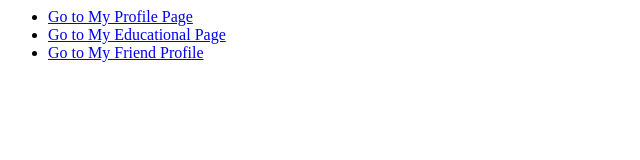
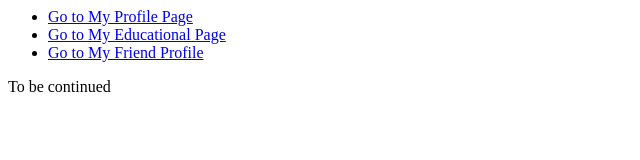
Before and after one commit to Phiriya652115030/Final-Lab03, a plain HTML site: page index.html in a window 1280 px wide. Shown: the full height of the page, 0-640 px from the left. Drawn offline with Linux system fonts and the light colour scheme.

Commit message:
preparation"To be..."

```diff
--- a/index.html
+++ b/index.html
@@ -3,3 +3,5 @@
     <li><a href="educational.html">Go to My Educational Page</a></li>
     <li><a href="MyFriendProfile.html">Go to My Friend Profile</a></li>
 </ul>
+
+<p>To be continued</p>
```
